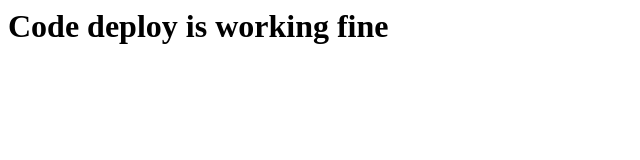
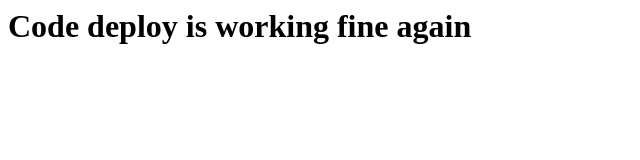
Before and after one commit to aashishmishra2/code-deploy-demo, a plain HTML site: page index.html in a window 1280 px wide. Shown: the whole page, without its empty margins (0-640 px from the left). Drawn offline with Linux system fonts and the light colour scheme.

Commit message:
Added index 2

```diff
--- a/index.html
+++ b/index.html
@@ -1 +1 @@
-<h1>Code deploy is working fine</h1>
+<h1>Code deploy is working fine again</h1>
```
